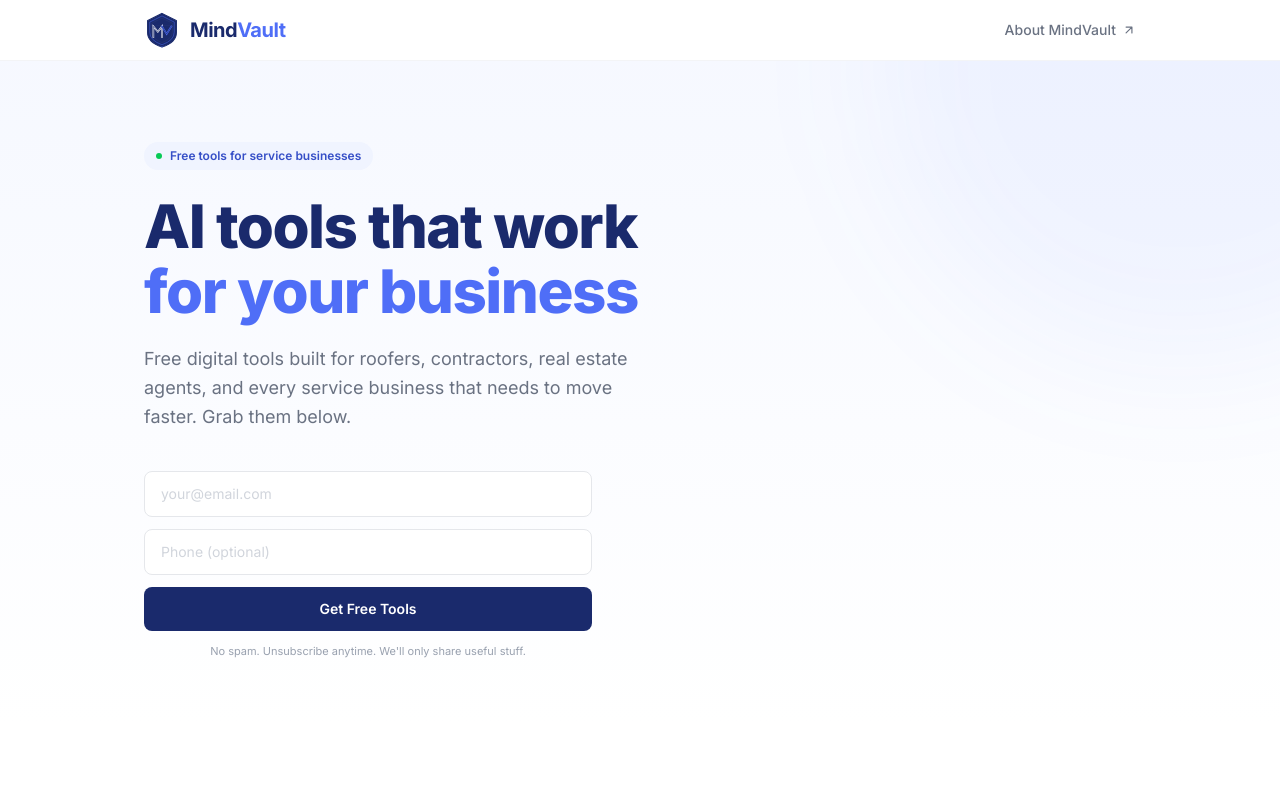
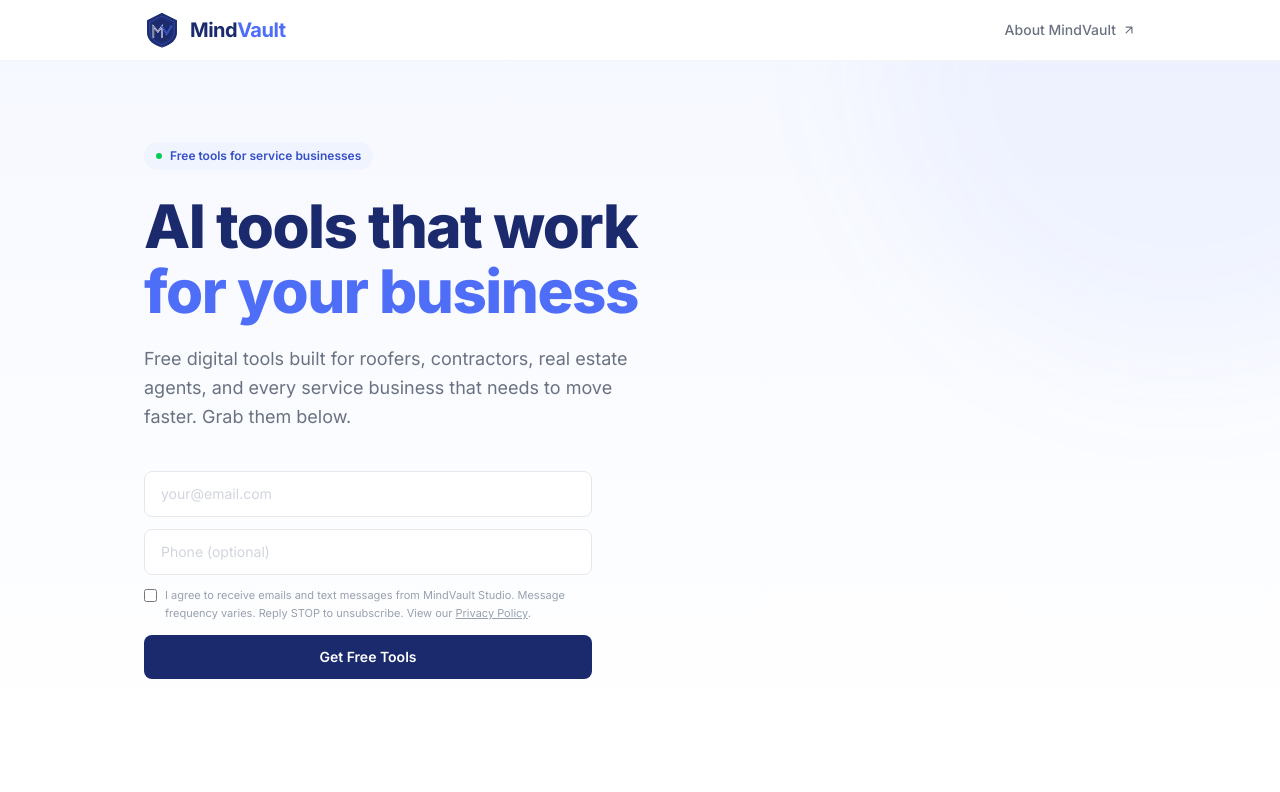
Before and after one commit to jdb-swissknife/mindvault-landing, a React (Vite) app: page / in a window 1280 px wide. Shown: the top 792 px of the page. Built offline with nearby package versions, Linux system fonts and the light colour scheme.

Commit message:
add TCPA consent checkbox + privacy policy page

```diff
--- /dev/null
+++ b/public/privacy.html
@@ -0,0 +1,60 @@
+<!DOCTYPE html>
+<html lang="en">
+<head>
+  <meta charset="UTF-8" />
+  <meta name="viewport" content="width=device-width, initial-scale=1.0" />
+  <title>Privacy Policy — MindVault Studio</title>
+  <link href="https://fonts.googleapis.com/css2?family=Inter:wght@400;500;600;700&display=swap" rel="stylesheet" />
+  <style>
+    body { font-family: Inter, system-ui, sans-serif; background: #fff; color: #1e293b; margin: 0; padding: 0; }
+    .wrap { max-width: 640px; margin: 0 auto; padding: 60px 20px 80px; }
+    h1 { font-size: 28px; font-weight: 700; color: #1a2a6c; margin-bottom: 8px; }
+    .updated { font-size: 13px; color: #94a3b8; margin-bottom: 32px; }
+    h2 { font-size: 18px; font-weight: 600; color: #1a2a6c; margin-top: 28px; margin-bottom: 8px; }
+    p, li { font-size: 14px; line-height: 1.7; color: #475569; }
+    ul { padding-left: 20px; }
+    a { color: #4f6ef7; }
+    .back { display: inline-block; margin-bottom: 24px; font-size: 14px; color: #4f6ef7; text-decoration: none; }
+  </style>
+</head>
+<body>
+  <div class="wrap">
+    <a href="https://mindvaultstudio.net" class="back">&larr; Back to MindVault</a>
+    <h1>Privacy Policy</h1>
+    <p class="updated">Effective April 13, 2026</p>
+
+    <h2>What We Collect</h2>
+    <p>When you use our free tools or submit a form on mindvaultstudio.net, we may collect:</p>
+    <ul>
+      <li>Email address</li>
+      <li>Phone number (optional)</li>
+      <li>Business information you provide (name, company, etc.)</li>
+    </ul>
+
+    <h2>How We Use It</h2>
+    <ul>
+      <li>To send you the free tools you requested</li>
+      <li>To follow up about MindVault services (only if you opted in)</li>
+      <li>To improve our tools and website</li>
+    </ul>
+
+    <h2>Text Messages (SMS)</h2>
+    <p>By checking the consent box and providing your phone number, you agree to receive text messages from MindVault Studio. Message frequency varies. Standard message and data rates may apply. Reply STOP to unsubscribe at any time.</p>
+
+    <h2>We Don't Sell Your Data</h2>
+    <p>We never sell, rent, or share your personal information with third parties for their marketing purposes.</p>
+
+    <h2>Data Storage</h2>
+    <p>Your data is stored securely in the United States using Supabase (hosted on AWS). We retain your information only as long as needed to provide our services or as required by law.</p>
+
+    <h2>Your Rights</h2>
+    <p>You may request to view, update, or delete your data at any time by emailing <a href="mailto:hello@mindvaultstudio.net">hello@mindvaultstudio.net</a>.</p>
+
+    <h2>Security</h2>
+    <p>We use industry-standard encryption and security practices to protect your information. No system is perfect, but we take reasonable measures to keep your data safe.</p>
+
+    <h2>Contact</h2>
+    <p>MindVault Studio<br />Minneapolis, MN<br /><a href="mailto:hello@mindvaultstudio.net">hello@mindvaultstudio.net</a></p>
+  </div>
+</body>
+</html>
--- a/src/App.tsx
+++ b/src/App.tsx
@@ -148,6 +148,16 @@ export default function App() {
                     className="w-full rounded-lg border border-gray-200 px-4 py-3 text-sm bg-white text-gray-900 placeholder:text-gray-300 focus:outline-none focus:ring-2 focus:ring-navy-500 focus:border-transparent"
                   />
                 </div>
+                <label className="flex items-start gap-2 cursor-pointer">
+                  <input
+                    type="checkbox"
+                    required
+                    className="mt-0.5 rounded border-gray-300 text-navy-500 focus:ring-navy-500"
+                  />
+                  <span className="text-[11px] text-gray-400 leading-relaxed">
+                    I agree to receive emails and text messages from MindVault Studio. Message frequency varies. Reply STOP to unsubscribe. View our <a href="/privacy" target="_blank" className="underline hover:text-navy-500">Privacy Policy</a>.
+                  </span>
+                </label>
                 <button
                   type="submit"
                   disabled={loading}
@@ -155,7 +165,6 @@ export default function App() {
                 >
                   {loading ? 'Sending...' : 'Get Free Tools'}
                 </button>
-                <p className="text-[11px] text-gray-400 text-center">No spam. Unsubscribe anytime. We'll only share useful stuff.</p>
               </form>
             )}
           </div>
```
